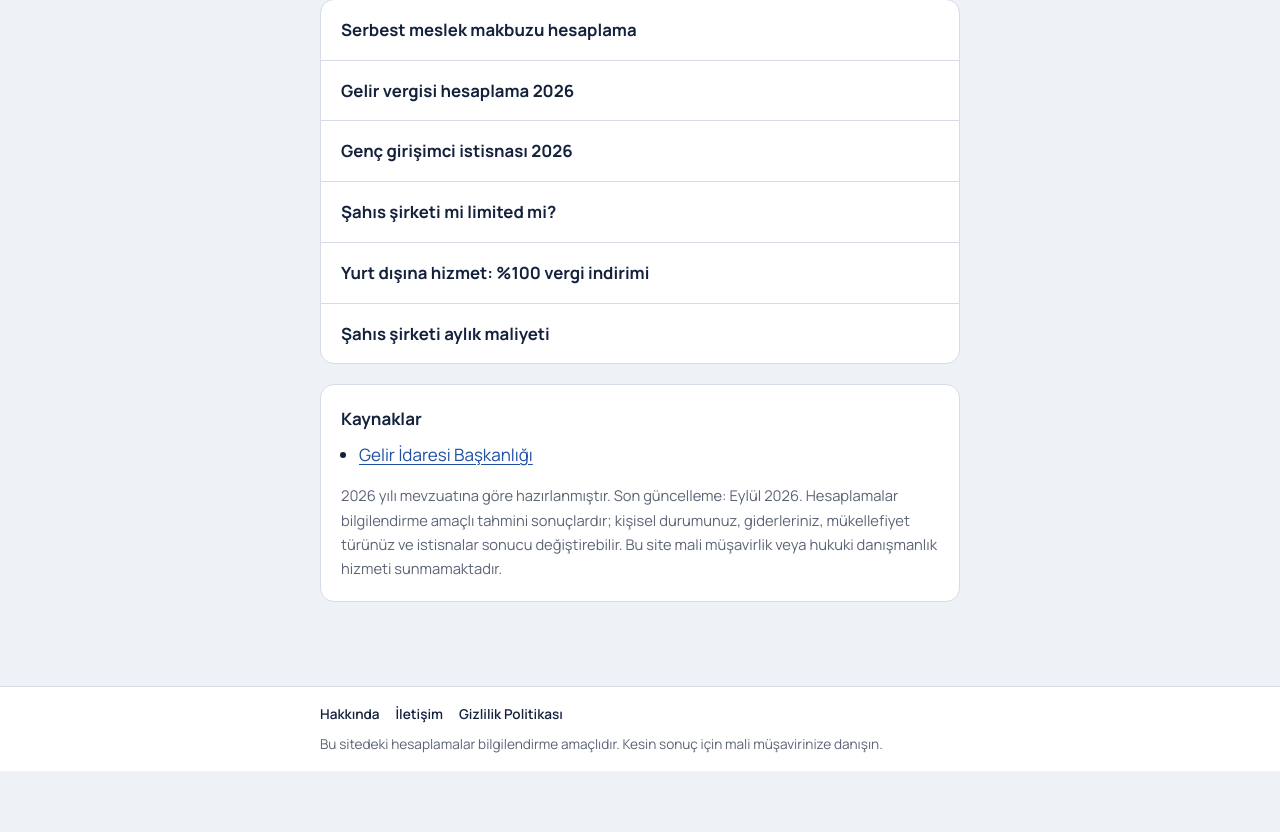
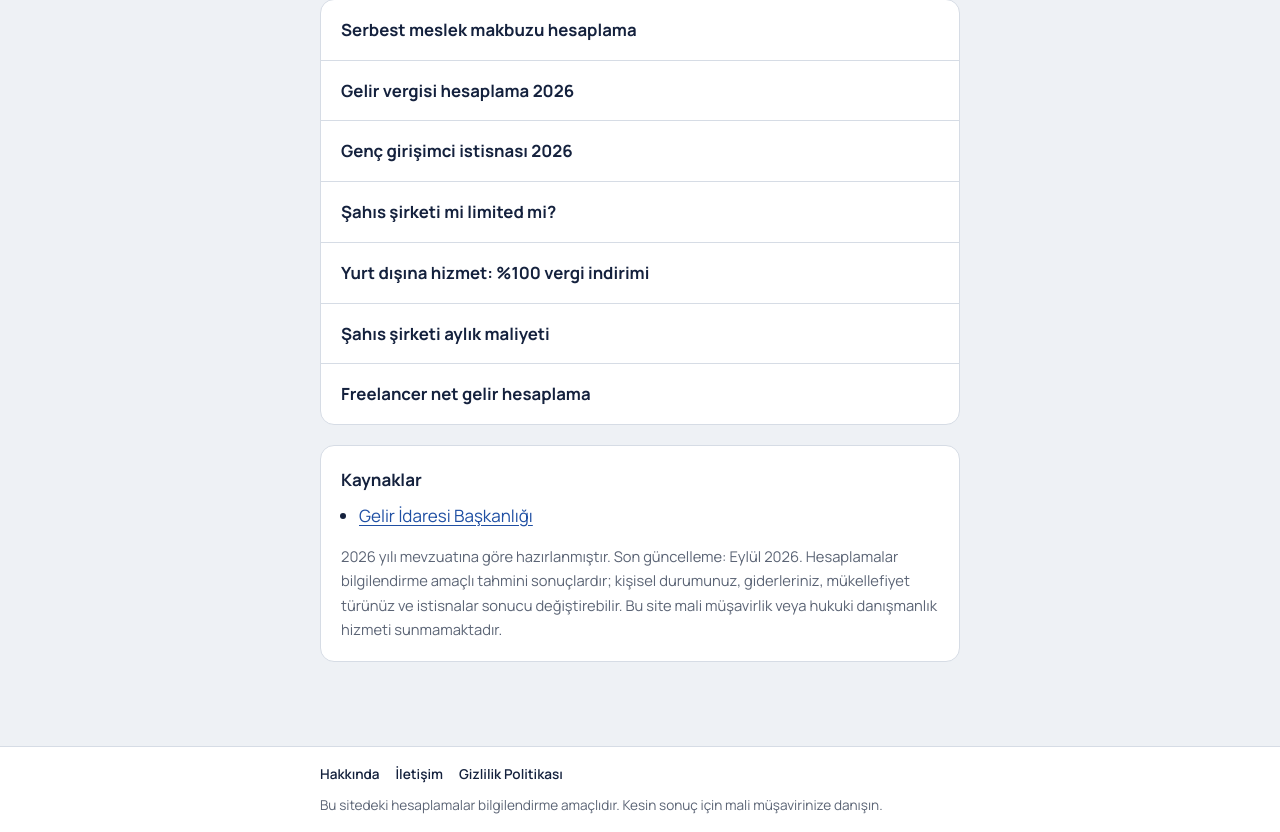
Before and after one commit to yavuzscvk-source/freelancer-vergi, a Next.js app: page /kdv-hesaplama in a window 1280 px wide. Shown: the part 1558-2390 px from the top of the page. Before the commit the page ends 2329 px from the top, so only its background shows below. Built offline with nearby package versions, Linux system fonts and the light colour scheme.

Commit message:
Update Kaynaklar.js

```diff
--- a/app/Kaynaklar.js
+++ b/app/Kaynaklar.js
@@ -9,6 +9,7 @@ const ARACLAR = {
   kdv: { href: "/kdv-hesaplama", ad: "KDV hesaplama" },
   ihracat: { href: "/hizmet-ihracati-vergi-indirimi", ad: "Yurt dışına hizmet: %100 vergi indirimi" },
   maliyet: { href: "/sahis-sirketi-maliyeti", ad: "Şahıs şirketi aylık maliyeti" },
+  net: { href: "/net-gelir-hesaplama", ad: "Freelancer net gelir hesaplama" },
 
 };
 
```
